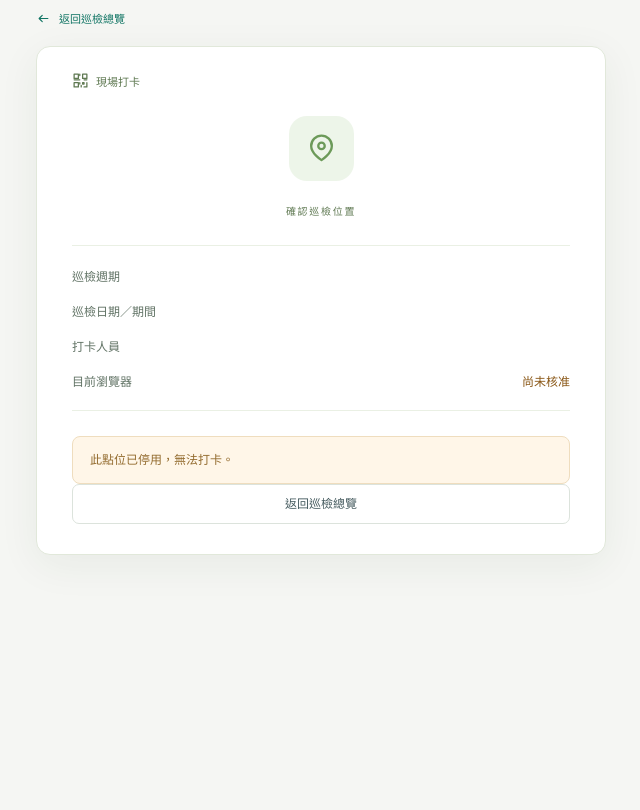
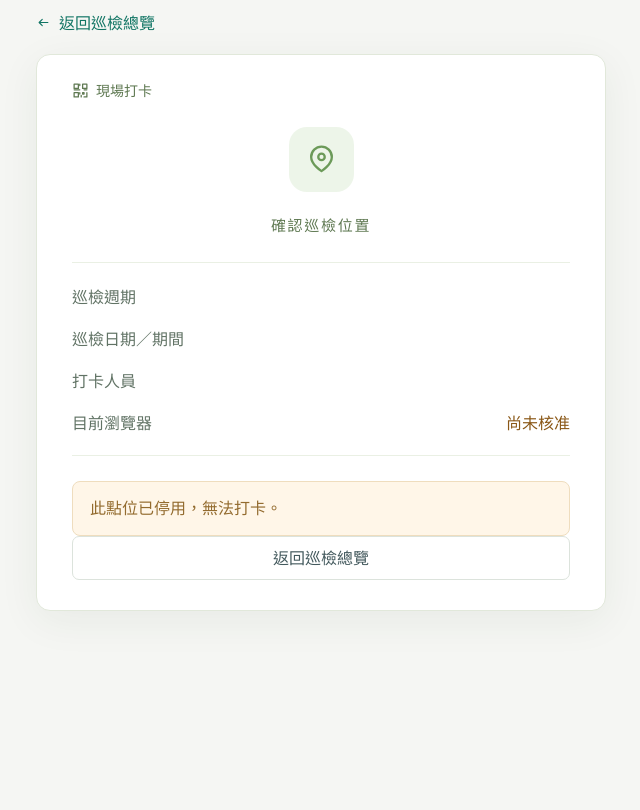
Before and after one commit to maxxam1220/flask-license-auth, a Flask app: template patrol/templates/checkin.html in a window 1280 px wide. Shown: the whole page, without its empty margins (319-959 px from the left). Run offline with Flask 3, Linux system fonts and the light colour scheme; the template is opened without the code that fills it, so the values that code supplies are empty; parts of the project's set-up code (start-up, migrations or seed data) failed here and were passed over; some libraries are stand-ins or nearby versions.

Commit message:
Improve desktop patrol readability at default zoom and adapt narrow desktop layouts

```diff
--- a/patrol/static/app.css
+++ b/patrol/static/app.css
@@ -657,3 +657,86 @@ textarea:focus-visible, [data-error-focus]:focus-visible { outline: 3px solid #7
 .stage-trail li > div { min-width: 0; overflow-wrap: anywhere; }
 .stage-gap { font-weight: 700; color: #854326; }
 @media (max-width: 720px) { .mobile-nav-executor { grid-template-columns: repeat(4, minmax(0, 1fr)); } }
+
+/* The sidebar layout has its own reading scale. Use rem so the browser's
+   preferred text size still applies, and keep printed QR sheets independent. */
+@media screen and (min-width: 721px) {
+  :root { font-size: 100%; }
+  h1, .page-heading h1 { font-size: 2.25rem; }
+  h2, .section-heading h2, .confirm-dialog h2, .scanner-heading h2 { font-size: 1.375rem; }
+  h3, .point-card h3, .management-identity h3, .issue-card-heading h3,
+  .center-copy h3, .success-receipt h2, .empty-state h3 { font-size: 1.1875rem; }
+  .stat-value { font-size: clamp(2rem, 3vw, 2.625rem); }
+
+  /* Navigation, controls and primary text. */
+  .nav-link, .account-name, .page-heading p, .section-heading p,
+  .button, .text-link, .text-button, .segmented > a, .category-tabs a,
+  .filter-form > .text-link, .records-filter-actions > .text-link,
+  .point-scope-link, .form-grid .category-choice, .date-filter input,
+  input:not([type=checkbox]), select, textarea, .photo-field input[type=file], .login-card label,
+  .dialog-actions .button, .issue-action-form .button, .scan-trigger-next,
+  .disclosure > summary, .stat-detail-link, .patrol-point-tools .text-link,
+  .checkin-report-link, .point-own-issues-link, .back-link,
+  td, .record-facts strong, .record-note, .notice-strip strong,
+  .activity-info strong, .center-copy p, .steps strong, .callout,
+  .callout strong, .login-card > .muted, .login-intro > p, .flash,
+  .issue-note-preview, .issue-event-note, .issue-history strong, .issue-staff-note,
+  .issue-point-filter > span, .records-query-title, .missed-point-summary > summary strong,
+  .workflow-guide, .workflow-slot, .period-handoff, .checkin-personal-rule,
+  .checkin-quick-action > p, .checkin-result-note strong,
+  .success-card .checkin-location, .checkin-details > div,
+  .success-receipt > div, .success-receipt strong, .confirm-dialog p,
+  .scanner-instructions p, .record-photo > span { font-size: 1rem; }
+  .button-large, .checkin-location { font-size: 1.1875rem; }
+  .checkin-card h1, .success-card h1 { font-size: 2.25rem; }
+  .login-card h2 { font-size: 1.875rem; }
+
+  /* Field labels, statuses and supporting information remain readable alongside the data. */
+  label, .filter-form > label, .password-reset-form label, .issue-action-form > label,
+  .point-scope-filter > span, .point-category-field legend, .inspection-fields > label:not(.abnormal-toggle),
+  .photo-field > label, .abnormal-toggle > span, .photo-picker-box strong,
+  .stats-grid .stat-label, .floor-ratio, .point-code, .records-table .point-code,
+  .slot-card strong, .compact-disclosure > summary, .issue-reopen > summary,
+  .issue-overview > div > span, .button-small, .issue-status-tabs a,
+  .checkin-card > .eyebrow, .open-issue-badge, .query-chip, .team-readonly-note,
+  .issue-card-footer .button, .pagination .button, .storage-usage-heading strong { font-size: .9375rem; }
+  .brand small, .sidebar .brand small, .sidebar-label, .sidebar-note, .sidebar-note small,
+  .account-name small, .eyebrow, .page-footer, .count-label, .demo-banner,
+  .badge, .point-card .badge, .record-status-badge .badge, .issue-card-heading .badge,
+  .issue-treatment .badge, .point-meta, .point-card-bottom,
+  .point-card-bottom small, .workflow-slot small, .stage-trail small,
+  .floor-caption, .floor-number small, .stats-grid .stat-value small,
+  .slot-card > div > span, .slot-card small, .notice-strip small,
+  .activity-info small, .activity-info strong span, .activity-row time,
+  th, .cell-hint, .note-summary, .photo-count, .query-chip-label,
+  label small, .point-category-field small, .danger-zone strong, .danger-zone small,
+  .user-management .management-identity .muted, .you-label, .fine-note,
+  .field-meta, .optional-label, .photo-picker-box small, .photo-guidance, .photo-feedback,
+  .photo-preview-placeholder, .photo-preview figcaption small, .photo-preview figcaption > span,
+  .photo-remove, .abnormal-toggle small, .slot-emphasis small, .upload-form-error p,
+  .callout p, .steps p, .checkin-topline, .checkin-footnote, .checkin-outside-note,
+  .checkin-result-note p, .record-facts span, .checkin-issue-notice p,
+  .login-help p, .login-footnote, .intro-footer, .qr-source,
+  .issue-legend, .issue-card-meta, .issue-overview small, .issue-overview p,
+  .issue-resolution > div, .issue-event-meta, .issue-action-form > label > span,
+  .issue-card-footer > div, .pagination > span, .records-query-title small,
+  .records-query-dates, .records-query-action, .storage-usage-heading, .storage-usage-heading small, .storage-usage p,
+  .dashboard-missed-help, .missed-scope-note, .missed-rules, .missed-deadline,
+  .missed-point-summary > summary small, .missed-summary-footnote,
+  .archive-guide, .assignment-note, .archive-row, .scanner-instructions .scanner-fallback { font-size: .875rem; }
+  input::placeholder { font-size: inherit; }
+  .qr-label-header, .qr-instruction, .qr-label-bottom { font-size: .875rem; }
+
+  /* Give larger labels room before they collide with an icon or another control. */
+  .toolbar, .page-heading, .slot-card > div, .floor-card-top { flex-wrap: wrap; }
+  .stat-card { display: grid; grid-template-columns: minmax(0, 1fr) auto; column-gap: 8px; align-content: start; }
+  .stat-icon { position: static; grid-column: 2; grid-row: 1 / 3; }
+  .stat-value { grid-column: 1; }
+  .floor-caption .icon { flex: none; }
+}
+@media screen and (min-width: 721px) and (max-width: 980px) {
+  .floor-grid { grid-template-columns: repeat(3, minmax(0, 1fr)); }
+  .stat-value { grid-column: 1 / -1; }
+  .stat-icon { grid-row: 1; }
+  .point-grid { grid-template-columns: repeat(auto-fit, minmax(min(100%, 17rem), 1fr)); }
+}
```
